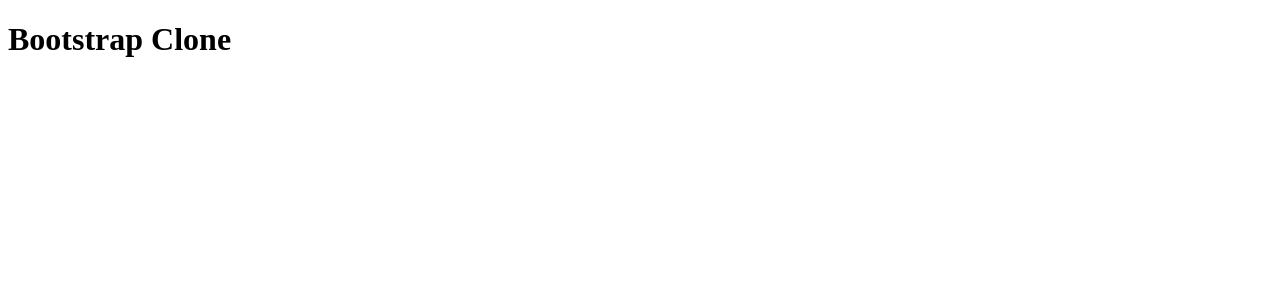
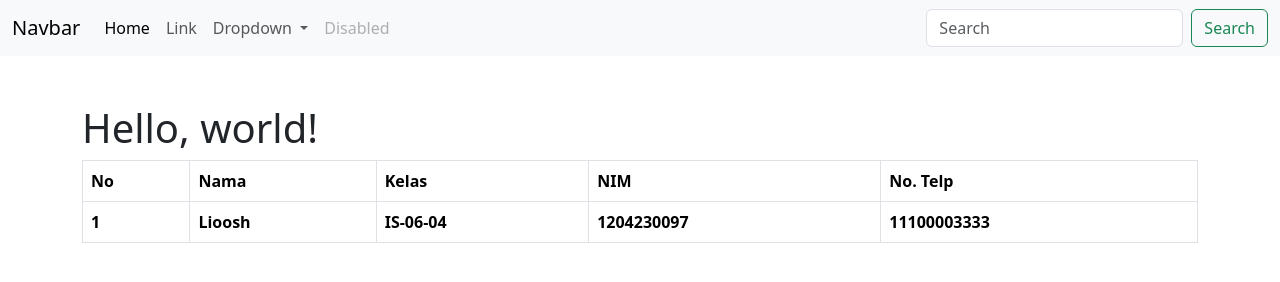
Before and after one commit to Lioosh12/praktikum-bootstrap, a plain HTML site: page index.html in a window 1280 px wide. Drawn offline with nearby package versions, Linux system fonts and the light colour scheme.

Commit message:
Adding bootstrap dan coding nav serta table

```diff
--- a/index.html
+++ b/index.html
@@ -1,11 +1,79 @@
-<!DOCTYPE html>
+<!doctype html>
 <html lang="en">
+
 <head>
-    <meta charset="UTF-8">
-    <meta name="viewport" content="width=device-width, initial-scale=1.0">
-    <title>Bootstrap Clone</title>
+    <meta charset="utf-8">
+    <meta name="viewport" content="width=device-width, initial-scale=1">
+    <title>Bootstrap demo</title>
+    <link href="https://cdn.jsdelivr.net/npm/bootstrap@5.3.3/dist/css/bootstrap.min.css" rel="stylesheet"
+        integrity="sha384-QWTKZyjpPEjISv5WaRU9OFeRpok6YctnYmDr5pNlyT2bRjXh0JMhjY6hW+ALEwIH" crossorigin="anonymous">
 </head>
+
 <body>
-    <h1>Bootstrap Clone</h1>
+    <nav class="navbar navbar-expand-lg bg-body-tertiary">
+        <div class="container-fluid">
+            <a class="navbar-brand" href="#">Navbar</a>
+            <button class="navbar-toggler" type="button" data-bs-toggle="collapse"
+                data-bs-target="#navbarSupportedContent" aria-controls="navbarSupportedContent" aria-expanded="false"
+                aria-label="Toggle navigation">
+                <span class="navbar-toggler-icon"></span>
+            </button>
+            <div class="collapse navbar-collapse" id="navbarSupportedContent">
+                <ul class="navbar-nav me-auto mb-2 mb-lg-0">
+                    <li class="nav-item">
+                        <a class="nav-link active" aria-current="page" href="#">Home</a>
+                    </li>
+                    <li class="nav-item">
+                        <a class="nav-link" href="#">Link</a>
+                    </li>
+                    <li class="nav-item dropdown">
+                        <a class="nav-link dropdown-toggle" href="#" role="button" data-bs-toggle="dropdown"
+                            aria-expanded="false">
+                            Dropdown
+                        </a>
+                        <ul class="dropdown-menu">
+                            <li><a class="dropdown-item" href="#">Action</a></li>
+                            <li><a class="dropdown-item" href="#">Another action</a></li>
+                            <li>
+                                <hr class="dropdown-divider">
+                            </li>
+                            <li><a class="dropdown-item" href="#">Something else here</a></li>
+                        </ul>
+                    </li>
+                    <li class="nav-item">
+                        <a class="nav-link disabled" aria-disabled="true">Disabled</a>
+                    </li>
+                </ul>
+                <form class="d-flex" role="search">
+                    <input class="form-control me-2" type="search" placeholder="Search" aria-label="Search">
+                    <button class="btn btn-outline-success" type="submit">Search</button>
+                </form>
+            </div>
+        </div>
+    </nav>
+    <div class="container mt-5">
+    <table class="table table-hover table-stripped table-bordered">
+        <thead>
+            <tr>
+                <th>No</th>
+                <th>Nama</th>
+                <th>Kelas</th>
+                <th>NIM</th>
+                <th>No. Telp</th>
+            </tr>
+        </thead>
+        <tbody>
+            <tr>
+                <th>1</th>
+                <th>Lioosh</th>
+                <th>IS-06-04</th>
+                <th>1204230097</th>
+                <th>11100003333</th>
+            </tr>
+        </tbody>
+    <h1>Hello, world!</h1>
+    <script src="https://cdn.jsdelivr.net/npm/bootstrap@5.3.3/dist/js/bootstrap.bundle.min.js"
+        crossorigin="anonymous"></script>
 </body>
+
 </html>
```
